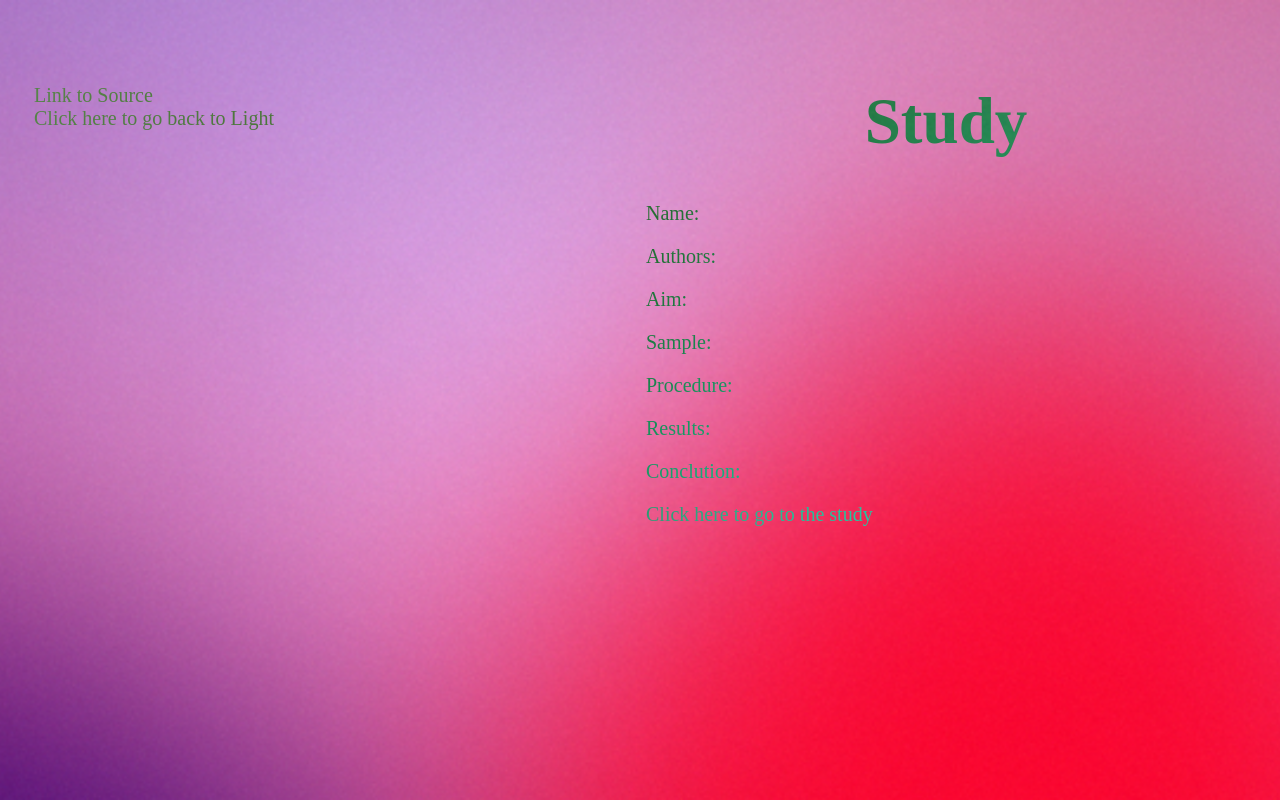
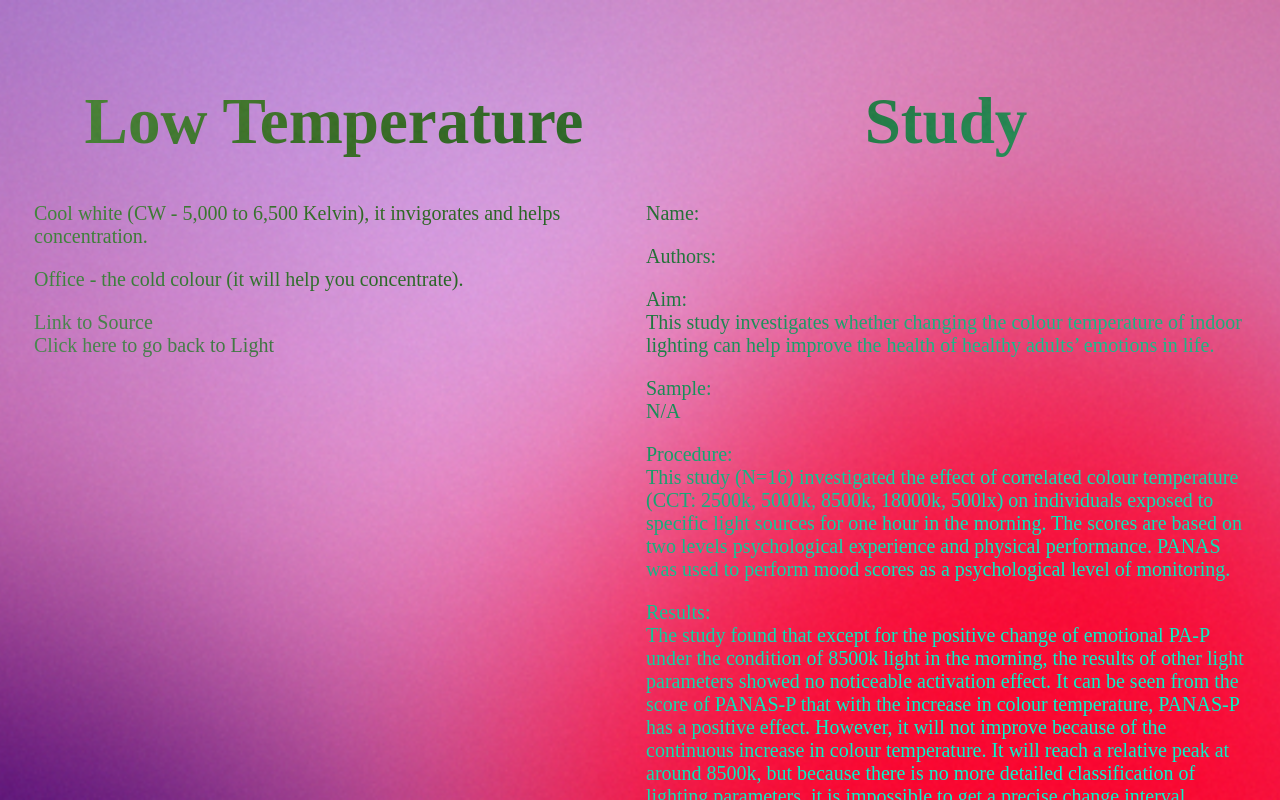
Before and after one commit to JamesUr/humanbehaviour, a plain HTML site: page Light/lowtempreture.html in a window 1280 px wide. Drawn offline with Linux system fonts and the light colour scheme.

Commit message:
Update lowtempreture.html

```diff
--- a/Light/lowtempreture.html
+++ b/Light/lowtempreture.html
@@ -14,8 +14,9 @@
 	</script>
 <div id="box">
 
-<h1></h1>
-<p></p>
+<h1>Low Temperature</h1>
+<p>Cool white (CW - 5,000 to 6,500 Kelvin), it invigorates and helps concentration.</p>
+<p>Office - the cold colour (it will help you concentrate).</p>
 <a href="">Link to Source</a>
 <br>
 <a onclick='location.assign("light.html")'>Click here to go back to Light</a>
@@ -28,11 +29,11 @@
 
 <p>Name:<br> </p>
 <p>Authors:<br> </p>
-<p>Aim:<br> </p>
-<p>Sample:<br> </p>
-<p>Procedure:<br> </p>
-<p>Results:<br> </p>
-<p>Conclution:<br> </p>
+<p>Aim:<br> This study investigates whether changing the colour temperature of indoor lighting can help improve the health of healthy adults’ emotions in life.</p>
+<p>Sample:<br> N/A </p>
+<p>Procedure:<br> This study (N=16) investigated the effect of correlated colour temperature (CCT: 2500k, 5000k, 8500k, 18000k, 500lx) on individuals exposed to specific light sources for one hour in the morning. The scores are based on two levels psychological experience and physical performance. PANAS was used to perform mood scores as a psychological level of monitoring. </p>
+<p>Results:<br> The study found that except for the positive change of emotional PA-P under the condition of 8500k light in the morning, the results of other light parameters showed no noticeable activation effect. It can be seen from the score of PANAS-P that with the increase in colour temperature, PANAS-P has a positive effect. However, it will not improve because of the continuous increase in colour temperature. It will reach a relative peak at around 8500k, but because there is no more detailed classification of lighting parameters, it is impossible to get a precise change interval.</p>
+<p>Conclution:<br> A strong correlation was also found between tympanic temperature and KSS score under the four different light parameters, confirming that core body temperature and sleepiness level interacted with each other. Therefore, it is questionable whether universal lighting solutions are suitable for the use of lower CCT in daily life. </p>
 <a href="">Click here to go to the study</a>
 <p><br></p>
 </div>
```
